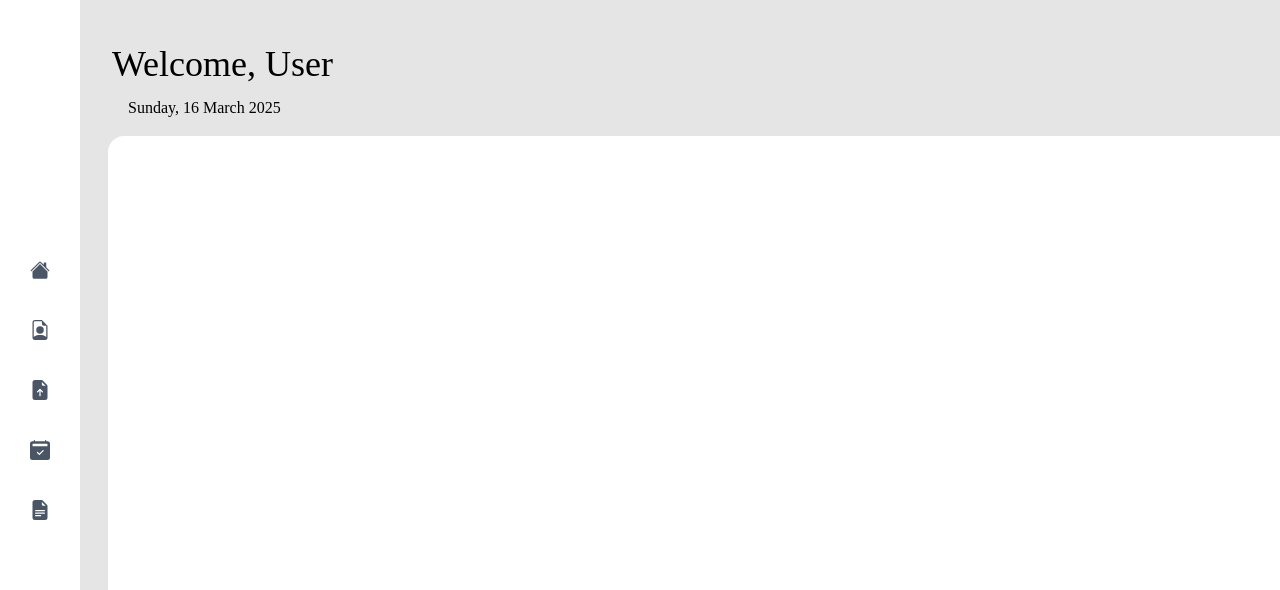
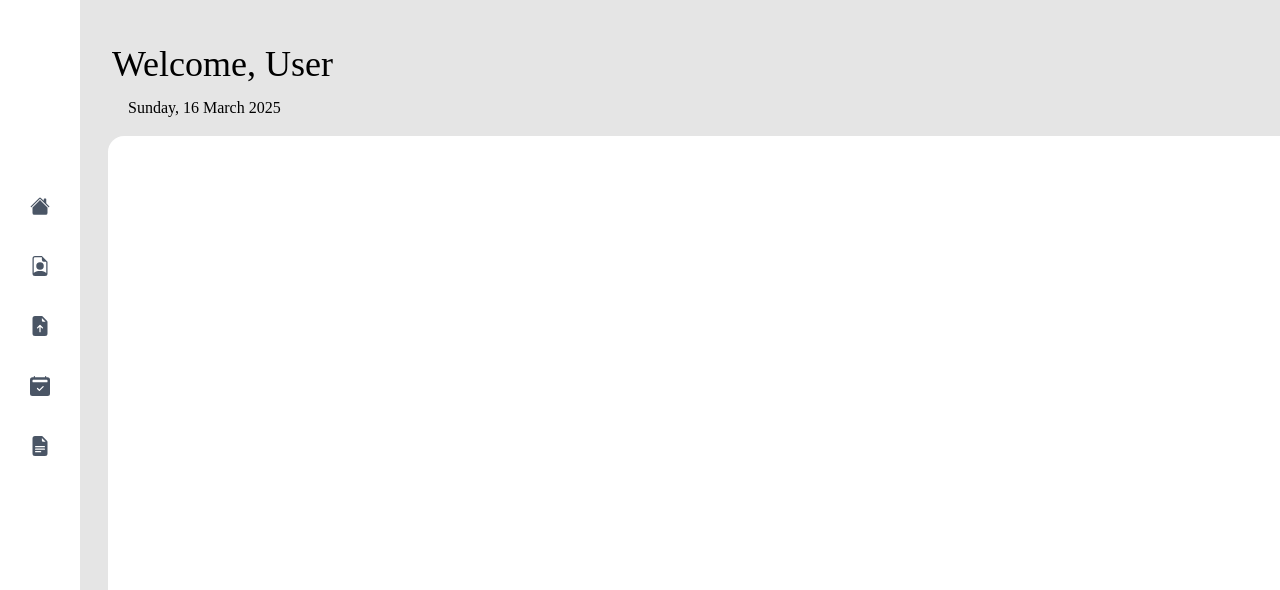
Before and after one commit to DigaantDogra/ClinicConnect, a React (Vite) app in the folder Clinic-connect/: page / in a window 1280 px wide. Shown: the top 590 px of the page. Built offline with nearby package versions, Linux system fonts and the light colour scheme.

Commit message:
updated navbar

```diff
--- a/Clinic-connect/src/Pages/NavBar.jsx
+++ b/Clinic-connect/src/Pages/NavBar.jsx
@@ -8,12 +8,13 @@ export const Navbar = ({ section }) => {
         <div className="fixed top-0 left-0 h-screen w-20 m-0
                                 flex flex-col
                                 bg-white text-xl text-gray-600">
-            <div className="p-30" />
-            <SideIcon icon={<BsHouseFill />} />
-            <SideIcon icon={<BsFileEarmarkPerson />} />
-            <SideIcon icon={<BsFileEarmarkArrowUpFill />} />
-            <SideIcon icon={<BsCalendar2CheckFill />} />
-            <SideIcon icon={<BsFileEarmarkTextFill />} />
+            <div className="max-h-4xl mt-40 py-4">
+                <SideIcon icon={<BsHouseFill />} />
+                <SideIcon icon={<BsFileEarmarkPerson />} />
+                <SideIcon icon={<BsFileEarmarkArrowUpFill />} />
+                <SideIcon icon={<BsCalendar2CheckFill />} />
+                <SideIcon icon={<BsFileEarmarkTextFill />} />
+            </div>
         </div>
         <section>
             {section}
```
